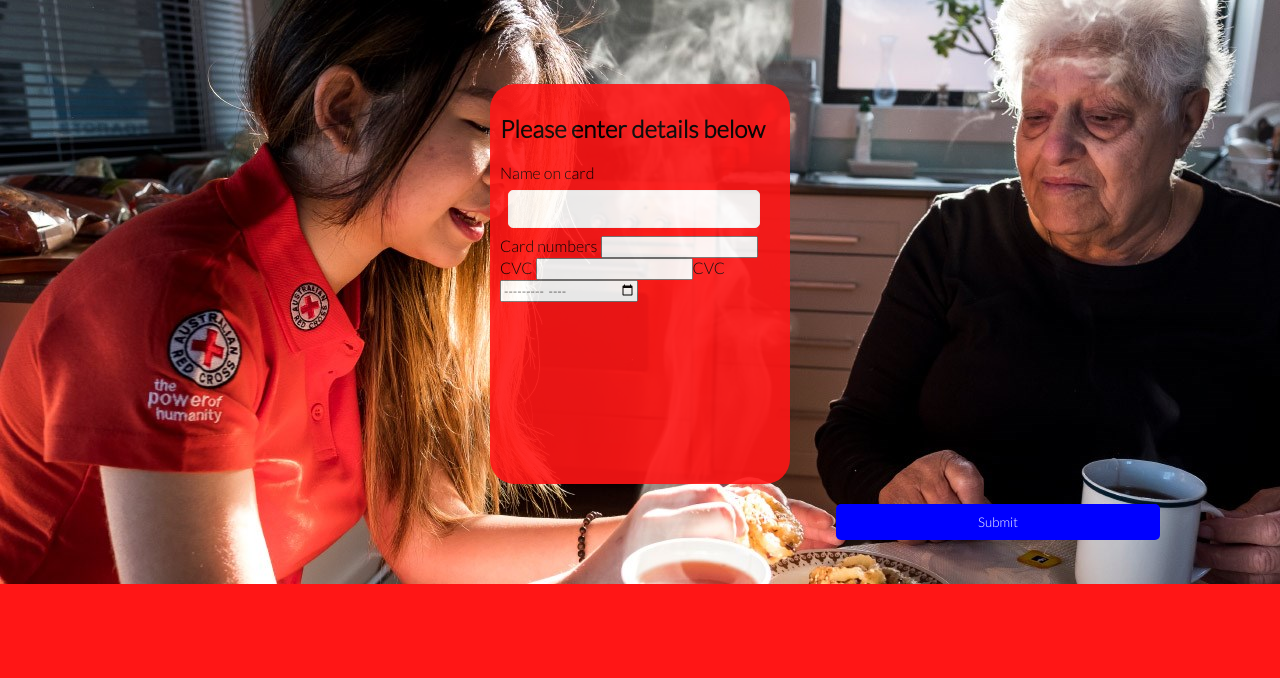
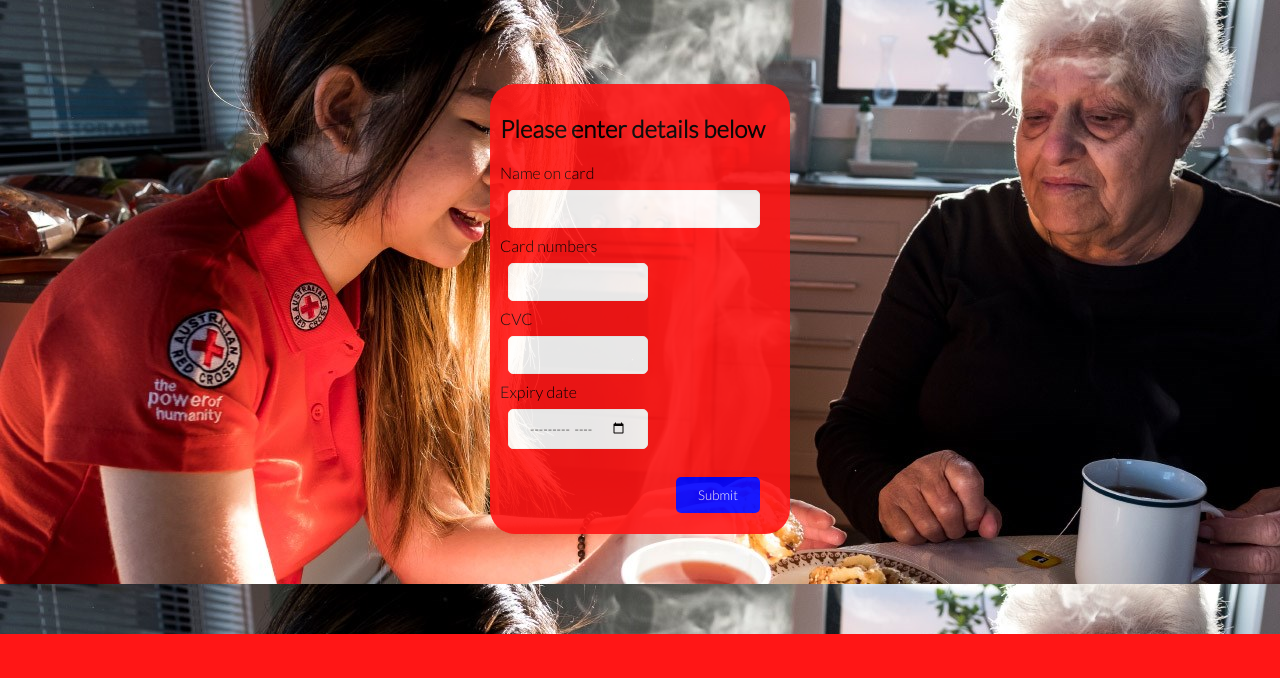
Before and after one commit to ellenipoullos98/WebsitePrototype, a plain HTML site: page packageform.html in a window 1280 px wide. Shown: the part 66-744 px from the top of the page. Drawn offline with Linux system fonts and the light colour scheme.

Commit message:
card form complete

```diff
--- a/packageform.html
+++ b/packageform.html
@@ -35,11 +35,12 @@
       <input type="number" id="cvc" name="cvc"
 
 
-      <label for="cvc">CVC</label>
+      <label for="expiry">Expiry date</label>
       <input type="month" required id="expiry" name="expiry"/>
 
-      </form>
        <input type="Submit" value="Submit">
+
+       </form>
 
 
     </div>
--- a/style.css
+++ b/style.css
@@ -189,6 +189,26 @@ input[type=text], select {
   box-sizing:border-box;
 }
 
+input[type=number], select {
+  width: 50%;
+  padding: 10px 20px;
+  margin: 8px;
+  display: block;
+  border: 1px solid #f8f6f6;
+  border-radius: 5px;
+  box-sizing:border-box;
+}
+
+input[type=month], select {
+  width: 50%;
+  padding: 10px 20px;
+  margin: 8px;
+  display: block;
+  border: 1px solid #f8f6f6;
+  border-radius: 5px;
+  box-sizing:border-box;
+}
+
 /* form type submit assets*/
 input[type=submit] {
   float: right;
@@ -215,5 +235,5 @@ background: #ff1616;
 opacity: 0.9;
 padding: 10px;
 width: 300px;
-height: 400px;
+height: 450px;
 }
```
